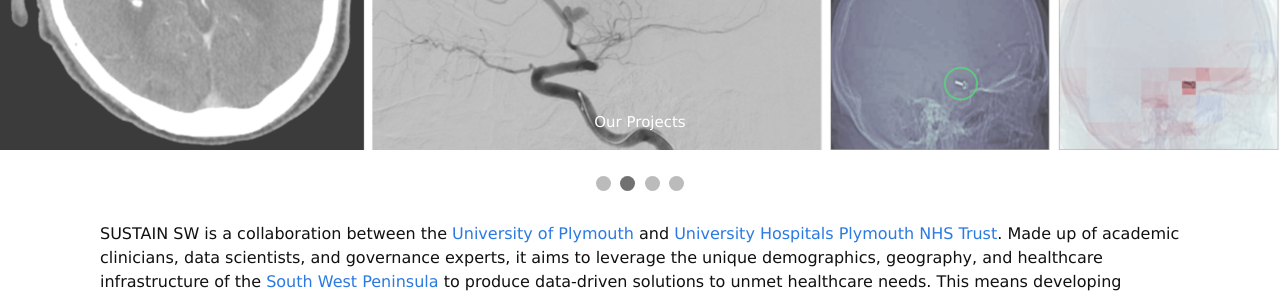
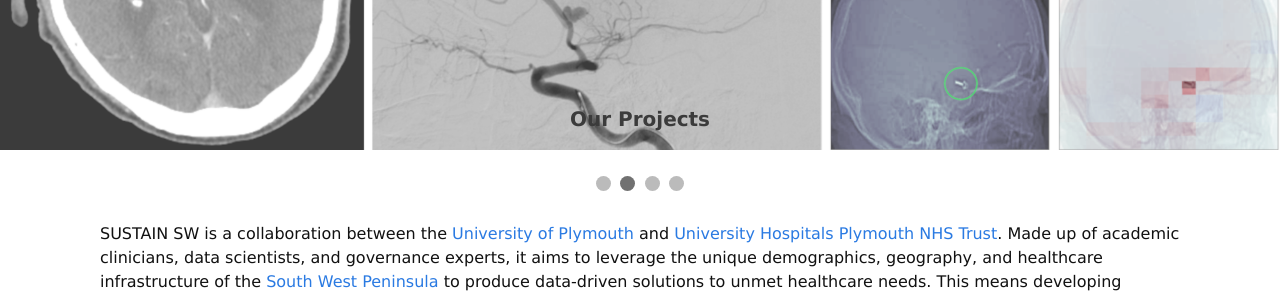
Before and after one commit to sustainsw/sustainsw.github.io, a Jekyll site: the page built from pages/index.md, in a window 1280 px wide. Shown: the part 448-744 px from the top of the page. Built offline with Jekyll 4.4.1, drawn with Linux system fonts in a browser that asks for light colours.

Commit message:
update home page

```diff
--- a/_sass/_custom.scss
+++ b/_sass/_custom.scss
@@ -176,13 +176,14 @@ img {vertical-align: middle;}
 
 /* Caption text */
 .slideshow-text {
-  color: #ffffff;
-  font-size: 15px;
+  color: #000000;
+  font-size: 20px;
   padding: 8px 12px;
   position: absolute;
   bottom: 8px;
   width: 100%;
   text-align: center;
+  font-weight: bold; /* Makes the text bold */
 }
 
 /* Number text (1/3 etc) */
```
Also changed, not shown: assets/img/home_page_img_ourdata.png, 1 other file.
